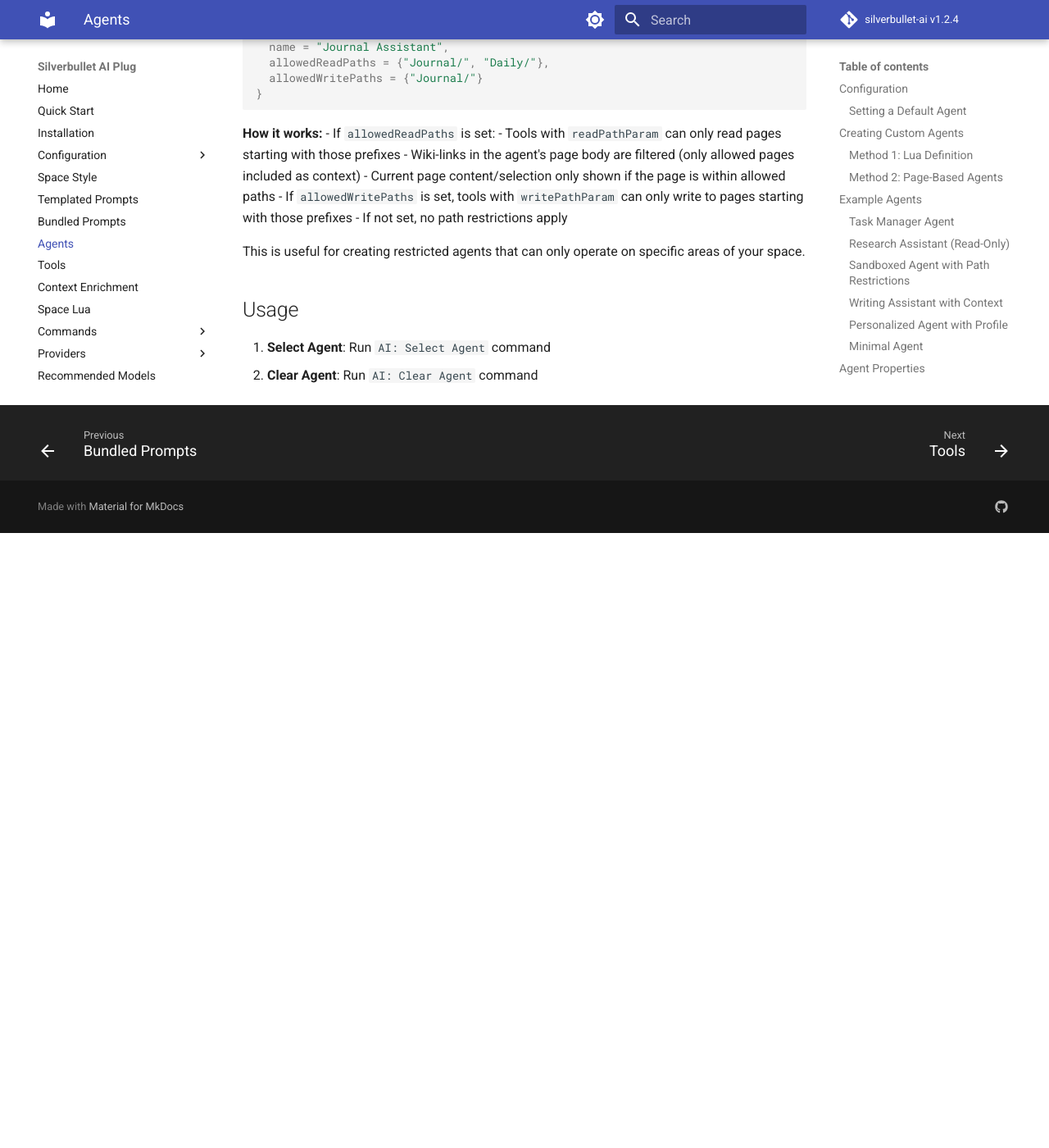
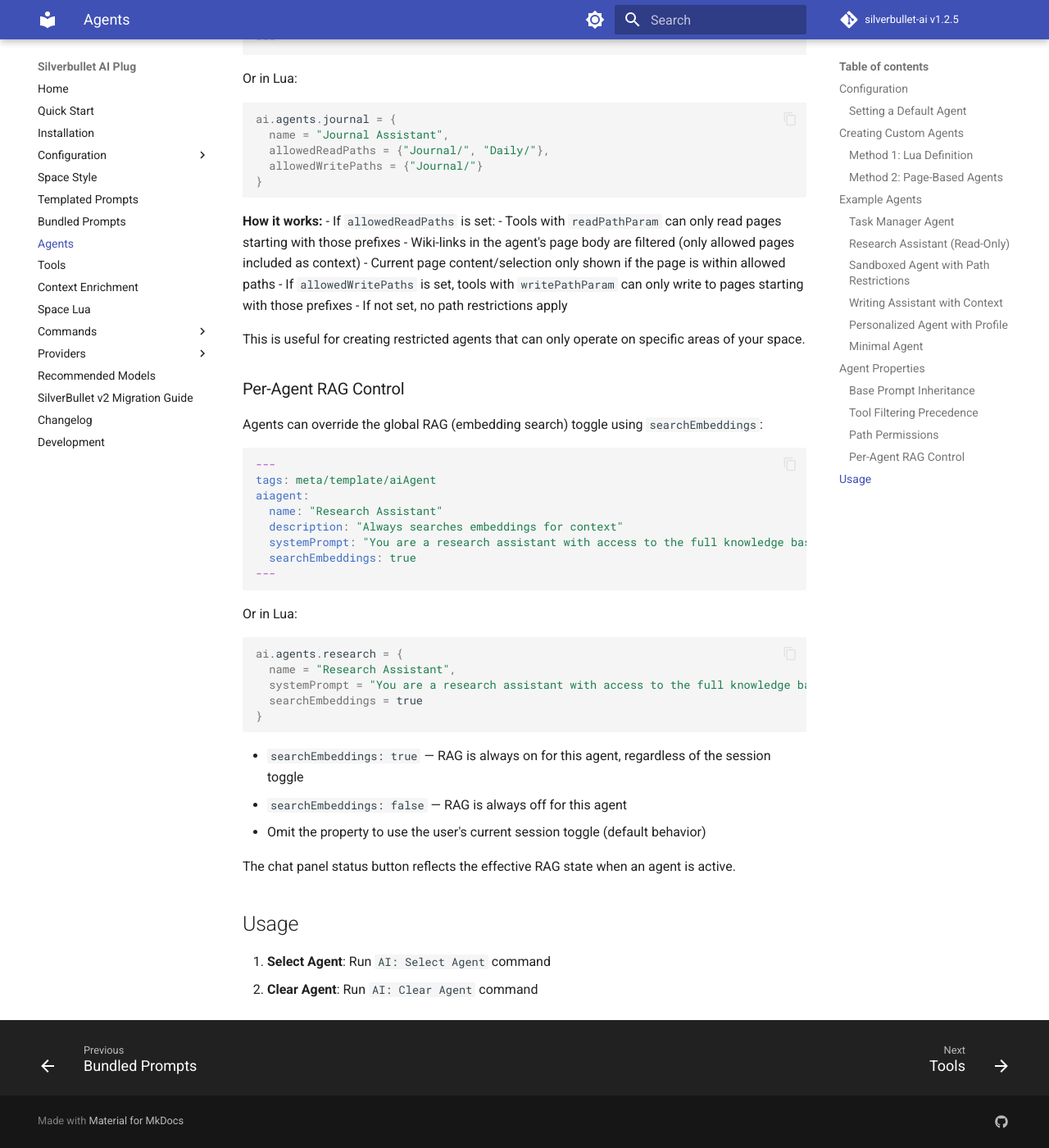
Before and after one commit to justyns/silverbullet-ai, an MkDocs documentation site: the page built from docs/Agents.md, in a window 1280 px wide and 1400 px high, scrolled down 5683 px. Shown: the whole window at 82% size. Built offline with MkDocs 1.6.1 and Material for MkDocs 9.7.7, drawn with Linux system fonts in a browser that asks for light colours; comment, search, counter and statistics services are not loaded; before the commit the page ends 6333 px from its top, so only the background shows below that; some of the changed text lies outside the part shown.

Commit message:
Bump version to 1.2.5 and document per-agent RAG control
Add searchEmbeddings property to Agent Properties table and a new
Per-Agent RAG Control section with YAML and Lua examples.

````diff
--- a/docs/Agents.md
+++ b/docs/Agents.md
@@ -210,6 +210,7 @@
 | `inheritBasePrompt` | boolean | Prepend base system prompt (default: true) |
 | `allowedReadPaths` | string[] | Path prefixes tools can read from (e.g., `["Journal/", "Notes/"]`) |
 | `allowedWritePaths` | string[] | Path prefixes tools can write to (e.g., `["Journal/"]`) |
+| `searchEmbeddings` | boolean | Override the global RAG (embedding search) toggle for this agent. `true` always enables RAG, `false` always disables it, omit to use the session toggle. |
 
 ### Base Prompt Inheritance
 
@@ -258,6 +259,37 @@
 
 This is useful for creating restricted agents that can only operate on specific areas of your space.
 
+### Per-Agent RAG Control
+
+Agents can override the global RAG (embedding search) toggle using `searchEmbeddings`:
+
+```yaml
+---
+tags: meta/template/aiAgent
+aiagent:
+  name: "Research Assistant"
+  description: "Always searches embeddings for context"
+  systemPrompt: "You are a research assistant with access to the full knowledge base."
+  searchEmbeddings: true
+---
+```
+
+Or in Lua:
+
+```lua
+ai.agents.research = {
+  name = "Research Assistant",
+  systemPrompt = "You are a research assistant with access to the full knowledge base.",
+  searchEmbeddings = true
+}
+```
+
+- `searchEmbeddings: true` — RAG is always on for this agent, regardless of the session toggle
+- `searchEmbeddings: false` — RAG is always off for this agent
+- Omit the property to use the user's current session toggle (default behavior)
+
+The chat panel status button reflects the effective RAG state when an agent is active.
+
 ## Usage
 
 1. **Select Agent**: Run `AI: Select Agent` command
--- a/package.json
+++ b/package.json
@@ -1,6 +1,6 @@
 {
   "name": "silverbullet-ai",
-  "version": "1.2.4",
+  "version": "1.2.5",
   "private": true,
   "type": "module",
   "scripts": {
````
Also changed, not shown: docs/Changelog.md (+4 -0 lines).
